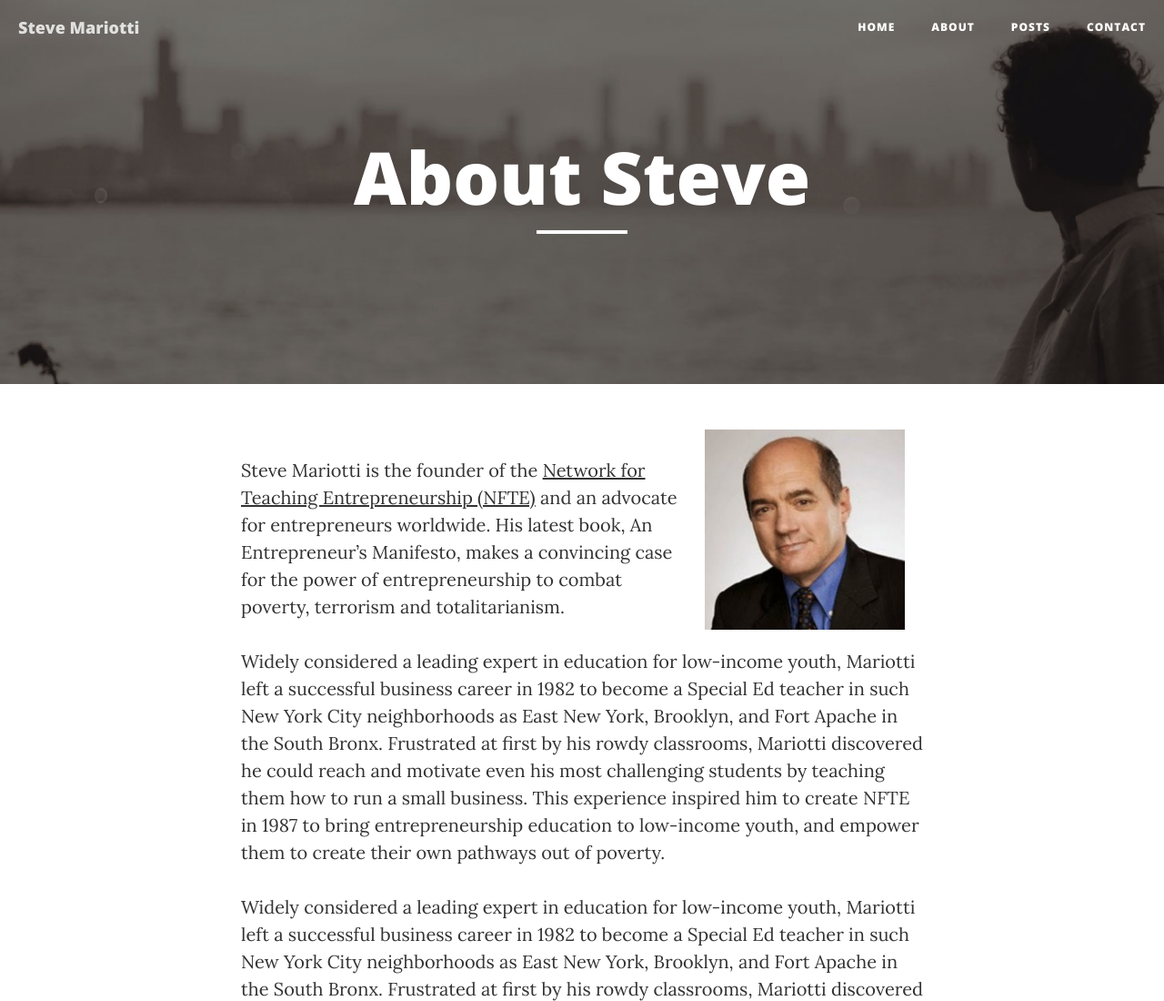
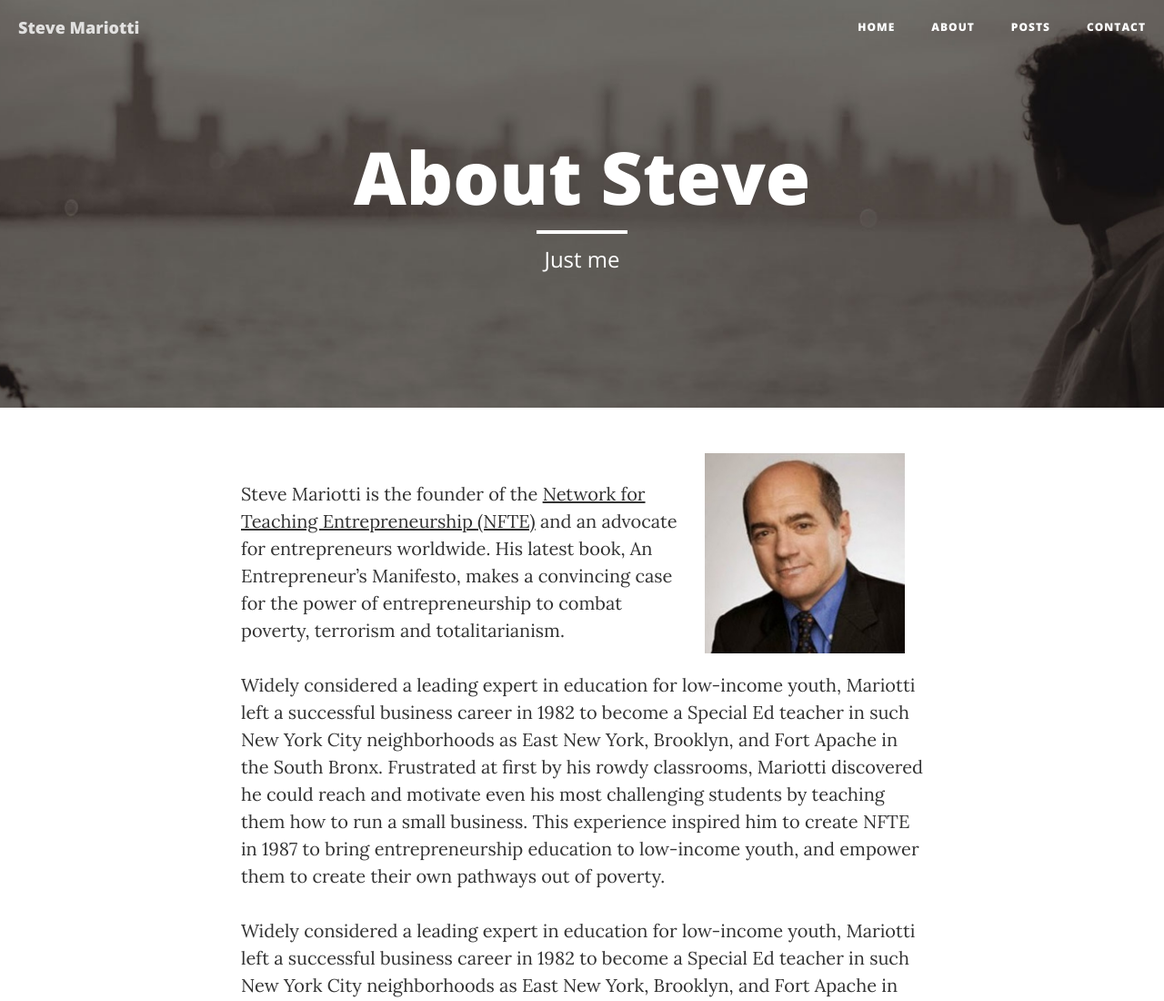
Before and after one commit to JenCodetc/steve-mariotti, a website: page about.html in a window 1280 px wide. Shown: the top 1100 px of the page at 91% size. Drawn offline with nearby package versions, Linux system fonts and the light colour scheme.

Commit message:
Update about.html

```diff
--- a/about.html
+++ b/about.html
@@ -76,7 +76,7 @@
                     <div class="page-heading">
                         <h1>About Steve</h1>
                         <hr class="small">
-                        <span class="subheading"></span>
+                        <span class="subheading">Just me</span>
                     </div>
                 </div>
             </div>
```
